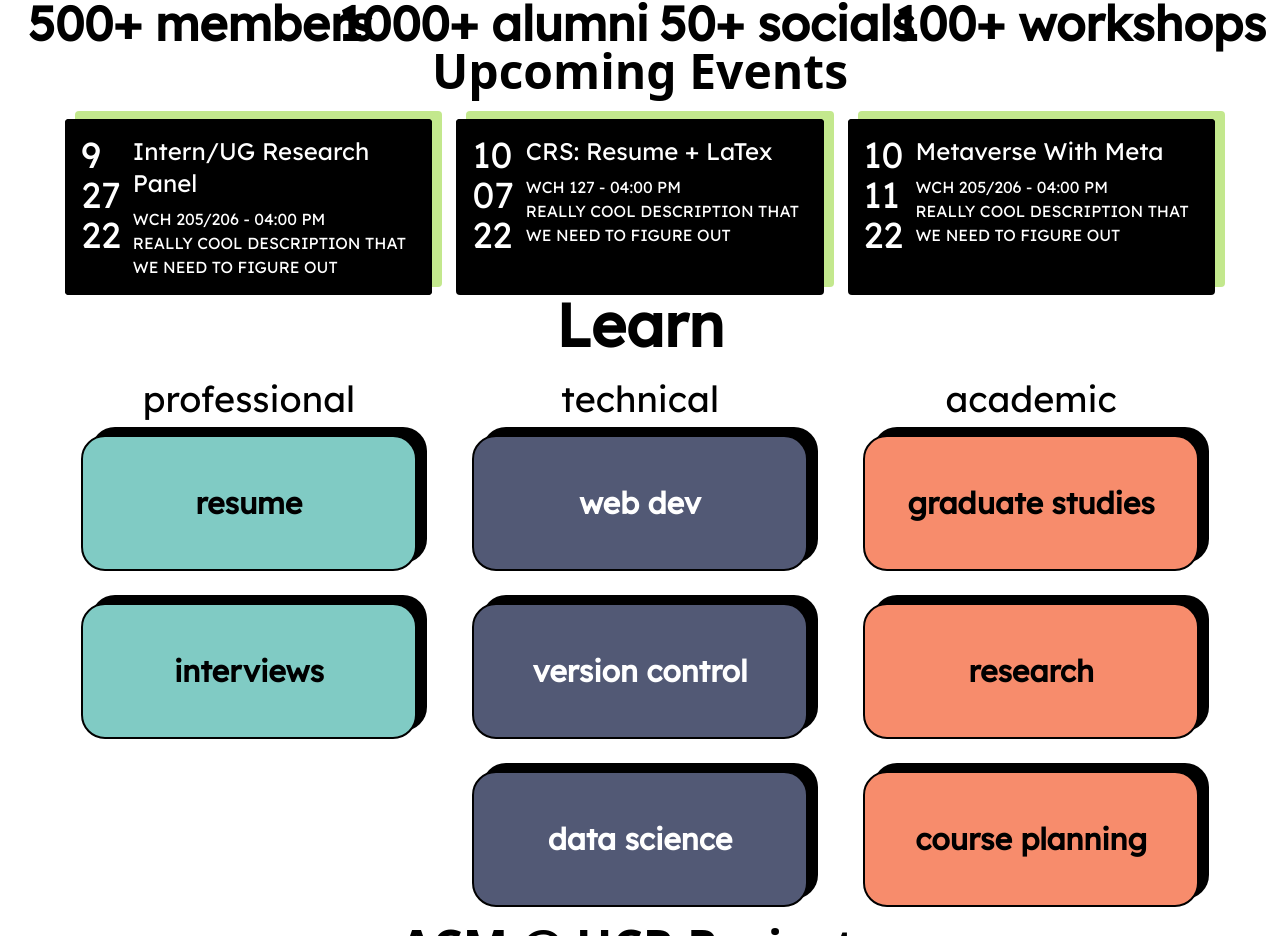
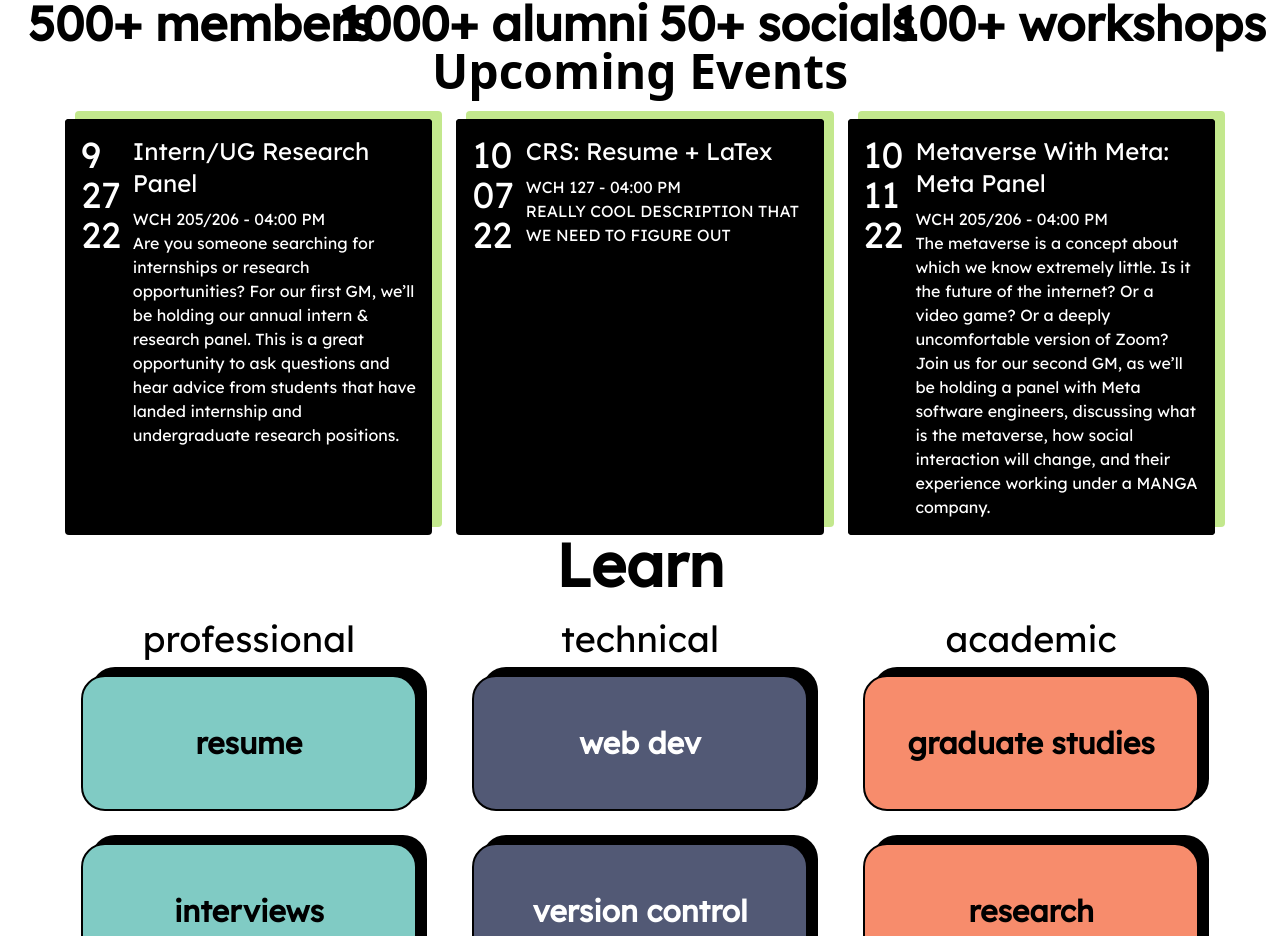
Before and after one commit to acm-ucr/acm-hydra, a Next.js app: page / in a window 1280 px wide. Shown: the part 1364-2300 px from the top of the page. Built offline with nearby package versions, Linux system fonts and the light colour scheme.

Commit message:
added all 4 general meeting descriptions

```diff
--- a/components/Events.js
+++ b/components/Events.js
@@ -12,7 +12,8 @@ export const Events = [
 		color: filters["Meetings"],
 		start: new Date(2022, 8, 27, 16, 0, 0),
 		end: new Date(2022, 8, 27, 18, 0, 0),
-		description: "REALLY COOL DESCRIPTION THAT WE NEED TO FIGURE OUT",
+		description:
+			"Are you someone searching for internships or research opportunities? For our first GM, we’ll be holding our annual intern & research panel. This is a great opportunity to ask questions and hear advice from students that have landed internship and undergraduate research positions.",
 	},
 	{
 		title: "CRS: Resume + LaTex",
@@ -23,12 +24,13 @@ export const Events = [
 		description: "REALLY COOL DESCRIPTION THAT WE NEED TO FIGURE OUT",
 	},
 	{
-		title: "Metaverse With Meta",
+		title: "Metaverse With Meta: Meta Panel",
 		location: "WCH 205/206",
 		color: filters["Meetings"],
 		start: new Date(2022, 9, 11, 16, 0, 0),
 		end: new Date(2022, 9, 11, 18, 0, 0),
-		description: "REALLY COOL DESCRIPTION THAT WE NEED TO FIGURE OUT",
+		description:
+			"The metaverse is a concept about which we know extremely little. Is it the future of the internet? Or a video game? Or a deeply uncomfortable version of Zoom? Join us for our second GM, as we’ll be holding a panel with Meta software engineers, discussing what is the metaverse, how social interaction will change, and their experience working under a MANGA company.",
 	},
 	{
 		title: "CRS: Internships",
@@ -68,7 +70,8 @@ export const Events = [
 		color: filters["Meetings"],
 		start: new Date(2022, 10, 8, 16, 0, 0),
 		end: new Date(2022, 10, 8, 18, 0, 0),
-		description: "REALLY COOL DESCRIPTION THAT WE NEED TO FIGURE OUT",
+		description:
+			"When getting in computer science, everyone learns a new programming language or how to develop their first web app. But despite all the leetcoding and CS finals, no one wonders how to THINK like a programmer. If you’re interested in learning how to think like one, come to our third GM where we’ll discuss with a professor(TBA) on tips and tricks for thinking like a programmer.",
 	},
 	{
 		title: "CRS: Mock Interviews",
@@ -87,12 +90,13 @@ export const Events = [
 		description: "REALLY COOL DESCRIPTION THAT WE NEED TO FIGURE OUT",
 	},
 	{
-		title: "GM 4",
+		title: "Running a Coding YouTube Channel: Interview with Namanh Kapur",
 		location: "WCH 205/206",
 		color: filters["Meetings"],
 		start: new Date(2022, 10, 22, 16, 0, 0),
 		end: new Date(2022, 10, 22, 18, 0, 0),
-		description: "REALLY COOL DESCRIPTION THAT WE NEED TO FIGURE OUT",
+		description:
+			"Youtube has over a million coding videos and counting, with thousands of CS professionals posting content about learning how to code or how to surpass and interview for a MANGA company. Join us for our final virtual GM as we hold an interview with Youtube content creator and Ex-Microsoft engineer Namanh Kapur, discussing his journey towards making videos on Youtube, his advice towards future software engineers entering the industry, and his cool tips on starting a Youtube channel and making content.",
 	},
 	{
 		title: "CRS: Research",
```
